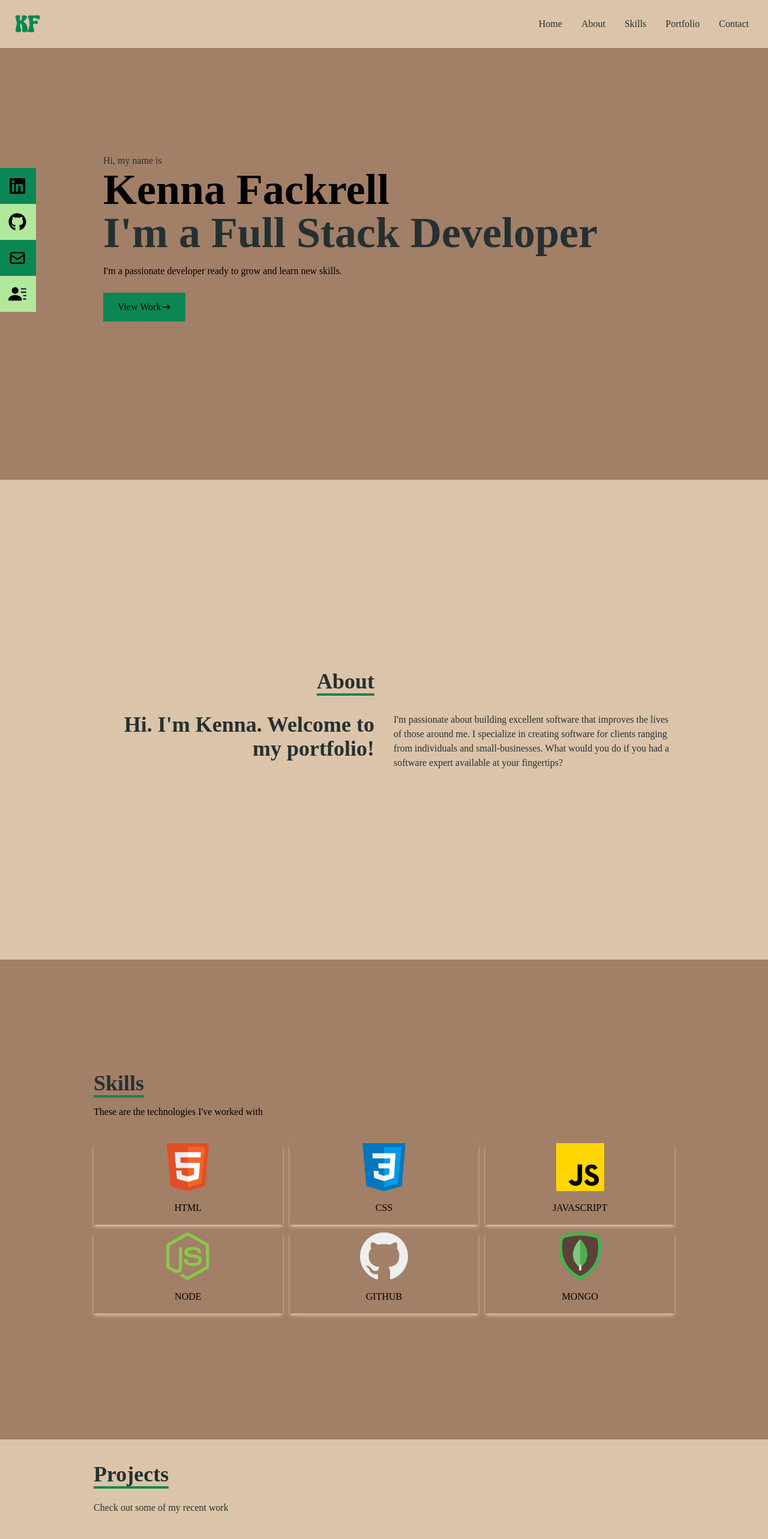
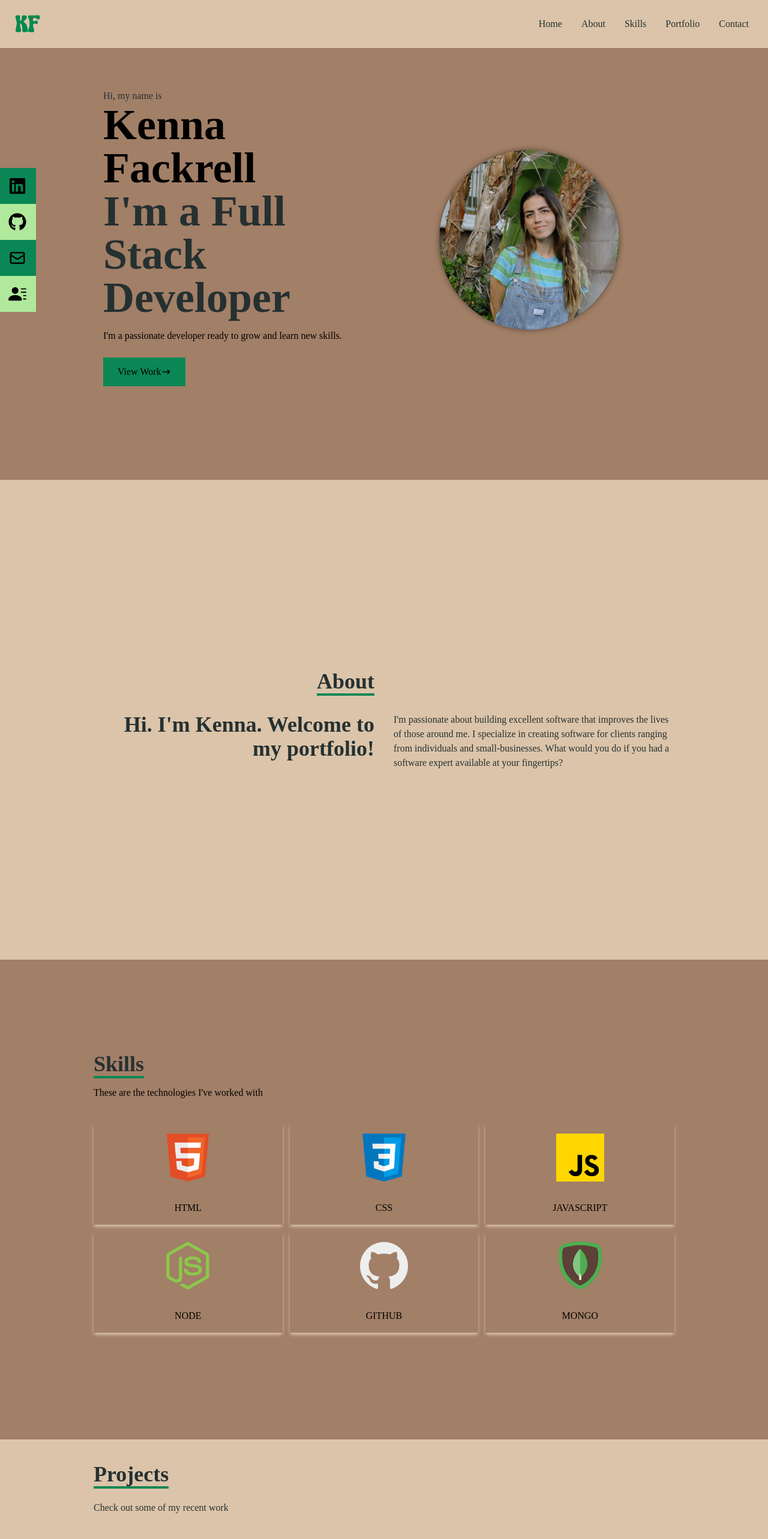
Before and after one commit to kennacapri/20-react-portfolio, a React (Create React App) app: page / in a window 1280 px wide. Shown: the top 2566 px of the page at 60% size. Built offline with nearby package versions, Linux system fonts and the light colour scheme; the HTML template or start-up script is replaced by a standard one.

Commit message:
added photo to portfolio, fixed a couple nav features on the header and added linkedin, github and resume to side bar

```diff
--- a/src/components/Contact.jsx
+++ b/src/components/Contact.jsx
@@ -15,6 +15,9 @@ const Contact = () => {
           <p className="text-4xl font-bold inline border-b-4 border-[#0a8754] text-[#253031]">
             Contact
           </p>
+          <div>
+            <br></br>
+          </div>
           <p className="text-[#253031]">
             Submit the form below or shoot me an email - kennac28@gmail.com
           </p>
--- a/src/components/Home.jsx
+++ b/src/components/Home.jsx
@@ -1,24 +1,52 @@
-import React from 'react'
-import {HiArrowNarrowRight} from 'react-icons/hi'
+import React from "react";
+import { HiArrowNarrowRight } from "react-icons/hi";
+import profile from "../assets/profile.jpg";
+import { Link } from "react-scroll";
 
 const Home = () => {
   return (
-    <div name='home' className='w-full h-screen bg-[#A27F67]'>
-
+    <div name="home" className="w-full h-screen bg-[#A27F67]">
       {/* Container */}
-      <div className='max-w-[1000px] mx-auto px-8 flex flex-col justify-center h-full'>
-        <p className='text-[#253031]'>Hi, my name is</p>
-        <h1 className='text-4xl sm:text-7xl font-bold text-black'>Kenna Fackrell</h1>
-        <h2 className='text-4xl sm:text-7xl font-bold text-[#253031]'>I'm a Full Stack Developer</h2>
-        <p className='py-4 max-w-[700px]'>I'm a passionate developer ready to grow and learn new skills.
-        </p>
-        <div>
-          <button className='text-black bg-[#0a8754] border-none border-2 px-6 py-3 my-2 flex items-center hover:bg-[#EBE9E9] '>View Work
-            <HiArrowNarrowRight/></button>
+      <div className="max-w-[1000px] mx-auto px-8 flex flex-col justify-center h-full">
+        <div className="grid grid-cols-1 sm:grid-cols-2 gap-8">
+          <div className="flex flex-col justify-center">
+            <p className="text-[#253031]">Hi, my name is</p>
+            <h1 className="text-4xl sm:text-7xl font-bold text-black">
+              Kenna Fackrell
+            </h1>
+            <h2 className="text-4xl sm:text-7xl font-bold text-[#253031]">
+              I'm a Full Stack Developer
+            </h2>
+            <p className="py-4 max-w-[700px]">
+              I'm a passionate developer ready to grow and learn new skills.
+            </p>
+            <div>
+              <Link to="projects" smooth={true} duration={500}>
+                <button className="text-black bg-[#0a8754] border-none border-2 px-6 py-3 my-2 flex items-center hover:bg-[#EBE9E9] ">
+                  View Work
+                  <HiArrowNarrowRight />
+                </button>
+              </Link>
+            </div>
+          </div>
+          <div className="flex justify-center items-center">
+            <div
+              className="profile-image"
+              style={{
+                backgroundImage: `url(${profile})`,
+                backgroundSize: `cover`,
+                backgroundPosition: `center`,
+                borderRadius: `50%`,
+                width: `300px`,
+                height: `300px`,
+                boxShadow: `0px 0px 10px rgba(0,0,0,0.5)`,
+              }}
+            ></div>
+          </div>
         </div>
       </div>
     </div>
-  )
-}
+  );
+};
 
-export default Home
+export default Home;
--- a/src/components/Navbar.jsx
+++ b/src/components/Navbar.jsx
@@ -56,25 +56,25 @@ const Navbar = () => {
         className={
           !nav
             ? "hidden"
-            : "absolute top-0 left-0 w-full h-screen bg-[#DBC4A9 flex flex-col justify-center items-center"
+            : "absolute top-0 left-0 w-full h-screen bg-[#DBC4A9] flex flex-col justify-center items-center"
         }
       >
-        <li className="py-6 text-4xl">
+        <li className="py-6 text-2xl">
           <Link onClick={handleClick} to="home" smooth={true} duration={500}>
             Home
           </Link>
         </li>
-        <li className="py-6 text-4xl">
+        <li className="py-6 text-2xl">
           <Link onClick={handleClick} to="about" smooth={true} duration={500}>
             About
           </Link>
         </li>
-        <li className="py-6 text-4xl">
+        <li className="py-6 text-2xl">
           <Link onClick={handleClick} to="skills" smooth={true} duration={500}>
             Skills
           </Link>
         </li>
-        <li className="py-6 text-4xl">
+        <li className="py-6 text-2xl">
           <Link
             onClick={handleClick}
             to="projects"
@@ -84,10 +84,34 @@ const Navbar = () => {
             Portfolio
           </Link>
         </li>
-        <li className="py-6 text-4xl">
+        <li className="py-6 text-2xl">
           <Link onClick={handleClick} to="contact" smooth={true} duration={500}>
             Contact
           </Link>
+        </li>
+        <li className="py-6 text-2xl">
+          <a
+            className="flex justify-between items-center w-full text-black"
+            href="https://github.com/kennacapri"
+          >
+            <FaGithub size={30} />
+          </a>
+        </li>
+        <li className="py-6 text-2xl">
+          <a
+            className="flex justify-between items-center w-full text-black"
+            href="mailto:kennac28@gmail.com"
+          >
+            <HiOutlineMail size={30} />
+          </a>
+        </li>
+        <li className="py-6 text-2xl">
+          <a
+            className="flex justify-between items-center w-full text-black"
+            href="https://drive.google.com/file/d/1wwNlObVddO6ZqcZXNVvQGb7ZX7dQZkjW/view?usp=sharing"
+          >
+            <BsFillPersonLinesFill size={30} />
+          </a>
         </li>
       </ul>
 
--- a/src/components/Skills.jsx
+++ b/src/components/Skills.jsx
@@ -11,36 +11,42 @@ const Skills = () => {
   return (
     <div name="skills" className="w-full h-screen bg-[#A27F67]">
       {/*container*/}
-      <div className='max-w-[1000px] mx-auto p-4 flex flex-col justify-center w-full h-full'>
+      <div className="max-w-[1000px] mx-auto p-4 flex flex-col justify-center w-full h-full">
         <div>
-          <p className='text-4xl font-bold inline border-b-4 border-[#0a8754] text-[#253031] '>Skills</p>
-          <p className='py-4'>These are the technologies I've worked with</p>
+          <p className="text-4xl font-bold inline border-b-4 border-[#0a8754] text-[#253031] ">
+            Skills
+          </p>
+          <p className="py-4">These are the technologies I've worked with</p>
         </div>
 
-        <div className='w-full grid grid-cols-2 sm:grid-cols-3 gap-3 text-center py-6'>
-          <div className='shadow-md shadow-[#DBC4A9] hover:scale-110 duration-500'>
-            <img className='w-20 mx-auto' src={HTML} alt="HTML icon" />
-            <p className='my-4'>HTML</p>
+        <div className="w-full grid grid-cols-2 sm:grid-cols-3 gap-3 text-center py-6">
+          <div className="shadow-md shadow-[#DBC4A9] hover:scale-110 duration-500">
+            <img className="w-20 mx-auto py-4" src={HTML} alt="HTML icon" />
+            <p className="my-4">HTML</p>
           </div>
-          <div className='shadow-md shadow-[#DBC4A9] hover:scale-110 duration-500'>
-            <img className='w-20 mx-auto' src={CSS} alt="HTML icon" />
-            <p className='my-4'>CSS</p>
+          <div className="shadow-md shadow-[#DBC4A9] hover:scale-110 duration-500">
+            <img className="w-20 mx-auto py-4" src={CSS} alt="HTML icon" />
+            <p className="my-4">CSS</p>
           </div>
-          <div className='shadow-md shadow-[#DBC4A9] hover:scale-110 duration-500'>
-            <img className='w-20 mx-auto' src={Javascript} alt="HTML icon" />
-            <p className='my-4'>JAVASCRIPT</p>
+          <div className="shadow-md shadow-[#DBC4A9] hover:scale-110 duration-500">
+            <img
+              className="w-20 mx-auto py-4"
+              src={Javascript}
+              alt="HTML icon"
+            />
+            <p className="my-4">JAVASCRIPT</p>
           </div>
-          <div className='shadow-md shadow-[#DBC4A9] hover:scale-110 duration-500'>
-            <img className='w-20 mx-auto' src={Node} alt="HTML icon" />
-            <p className='my-4'>NODE</p>
+          <div className="shadow-md shadow-[#DBC4A9] hover:scale-110 duration-500">
+            <img className="w-20 mx-auto py-4" src={Node} alt="HTML icon" />
+            <p className="my-4">NODE</p>
           </div>
-          <div className='shadow-md shadow-[#DBC4A9] hover:scale-110 duration-500'>
-            <img className='w-20 mx-auto' src={GitHub} alt="HTML icon" />
-            <p className='my-4'>GITHUB</p>
+          <div className="shadow-md shadow-[#DBC4A9] hover:scale-110 duration-500">
+            <img className="w-20 mx-auto py-4" src={GitHub} alt="HTML icon" />
+            <p className="my-4">GITHUB</p>
           </div>
-          <div className='shadow-md shadow-[#DBC4A9] hover:scale-110 duration-500'>
-            <img className='w-20 mx-auto' src={Mongo} alt="HTML icon" />
-            <p className='my-4'>MONGO</p>
+          <div className="shadow-md shadow-[#DBC4A9] hover:scale-110 duration-500">
+            <img className="w-20 mx-auto py-4" src={Mongo} alt="HTML icon" />
+            <p className="my-4">MONGO</p>
           </div>
         </div>
       </div>
```
Also changed, not shown: src/assets/profile.jpg (added).
